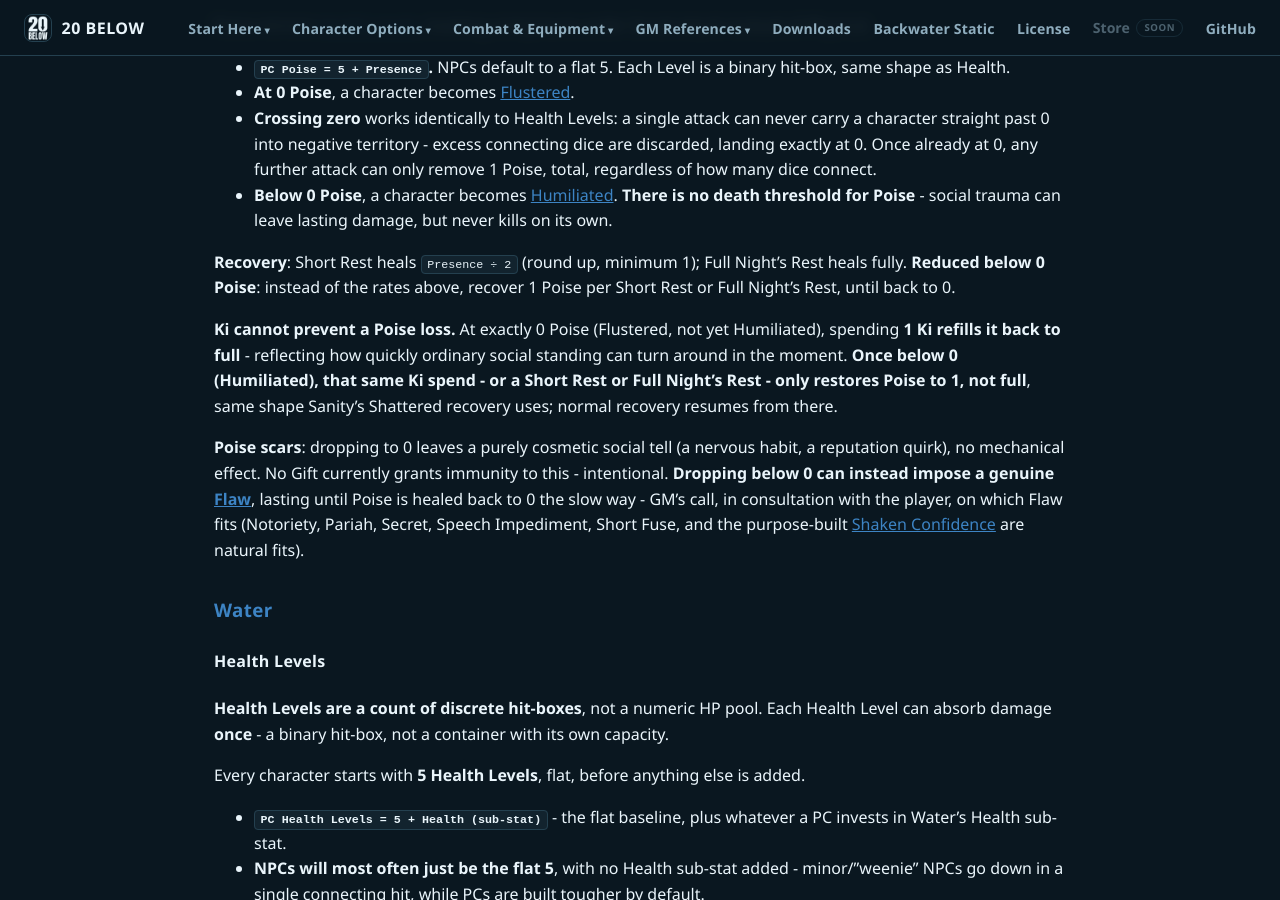
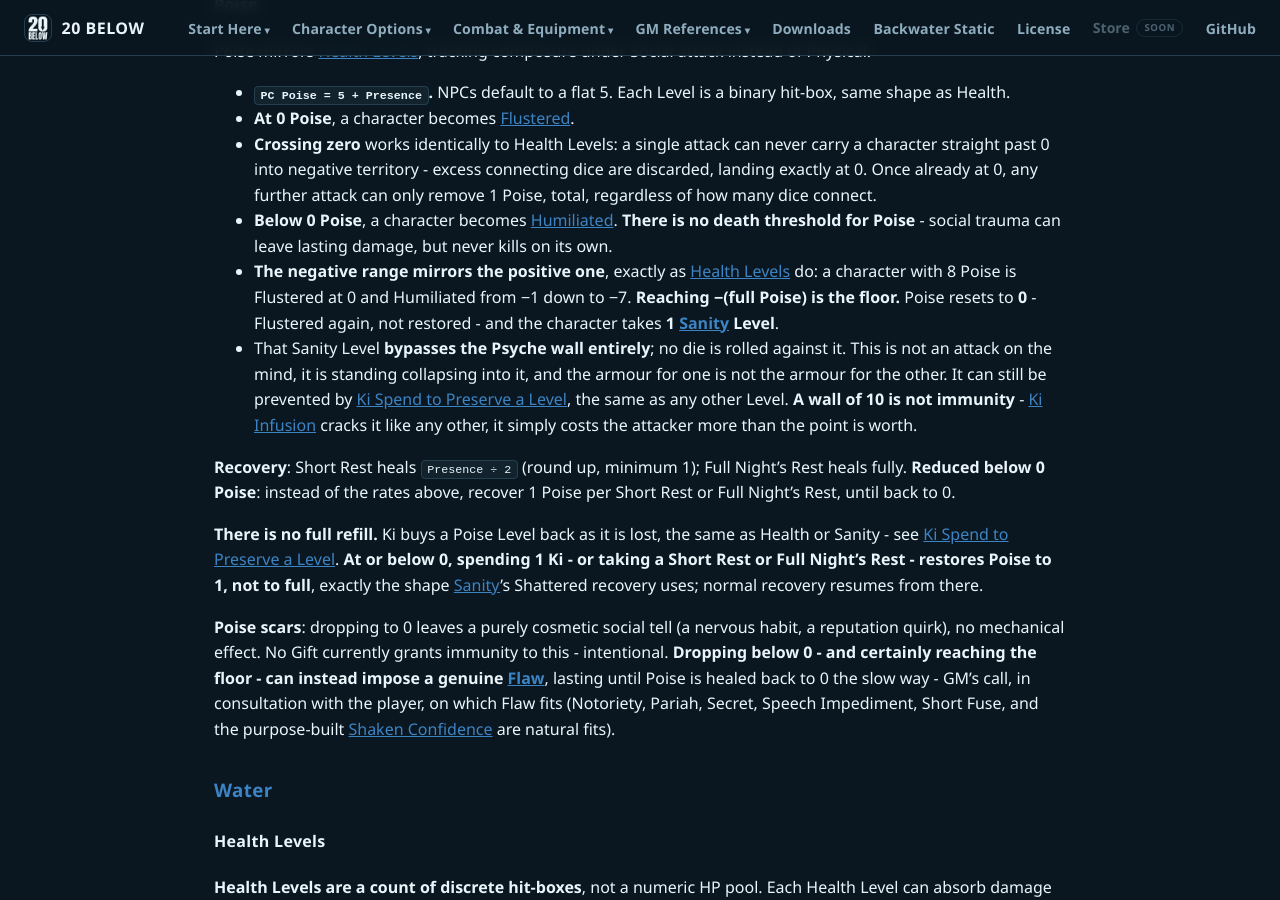
Before and after one commit to feralucce/20_Below, a Jekyll site: the page built from rules/rules.md, in a window 1280 px wide and 900 px high, scrolled down 12868 px. Built offline with Jekyll 4.4.1, drawn with Linux system fonts in a browser that asks for light colours; our own code applies the rules of GitHub Pages for plain Markdown files; some of the changed text lies outside the part shown.

Commit message:
Poise has a floor, and hitting it costs Sanity
Poise could be ground down and then parked at the bottom with nothing
further at stake - a character could be Humiliated indefinitely and the
attacker had no reason left to keep pushing. Now the track runs the full
mirror, +max down to -max, the same shape Health uses since yesterday: 0
is Flustered, the negative range is Humiliated, and reaching -(full Poise)
resets Poise to 0 and costs a point of Sanity.

That gives sustained social pressure a consequence that is not more social
pressure, which is what the research on humiliation actually describes -
held long enough it stops being about standing and starts being about the
person. Depression and social anxiety are the documented outcomes, not a
worse mood.

The Sanity Level bypasses the Psyche wall, because this is not an attack
on the mind: it is standing collapsing into it, and the armour for one is
not the armour for the other. Ki still prevents it like any other Level, so
the defence is the pool rather than the stat.

Cost to inflict, with the crossing-zero throttle applied: once at 0, an
attack removes 1 Poise however many dice connect, so the negative range
costs one successful social attack per point. A Presence 3 character
absorbs eight of them after already being Flustered before losing a single
Sanity, and can spend 1 Ki to cancel even that. A wall of 10 is not
immunity either - Ki Infusion cracks it, at around 30 Ki for one point,
which is reachable and never worth it.

Also carries the earlier correction: Ki restores Poise to 1 rather than
refilling it, matching Sanity's Shattered recovery exactly.

Co-Authored-By: Claude Opus 5 <noreply@anthropic.com>

```diff
--- a/rules/rules.md
+++ b/rules/rules.md
@@ -71,13 +71,13 @@ Covers **all three attack types** - Physical, Social, and Mental - with the same
 
 Spending after the roll means no Ki is ever wasted - not on a die that already got through, and not on one too far under the wall for the sub-stat to save. It buys the same damage as committing blind would have, for roughly half the Ki.
 
-This is a **direct Ki spend**, the same category as [spending Ki to preserve a Health Level or Sanity Level](#ki-spend-to-preserve-a-health-level-or-sanity-level) and [Bump Action Bracket](fate.md#ki-the-pool-formerly-risk-pool) - **not** a Fate Token spend, so it does **not** count against [Stamina's per-Scene spend cap](fate.md#staminas-job).
+This is a **direct Ki spend**, the same category as [spending Ki to preserve a Level](#ki-spend-to-preserve-a-level) and [Bump Action Bracket](fate.md#ki-the-pool-formerly-risk-pool) - **not** a Fate Token spend, so it does **not** count against [Stamina's per-Scene spend cap](fate.md#staminas-job).
 
 Full negation is still the honest baseline: an unboosted attack against a maxed wall can never get through, but a player willing to spend Ki can crack even a Soak/Presence/Psyche of 10 - a boosted die with a matching sub-stat of 10 is a guaranteed connect, while a rating of 2 only gives a 20% chance per boosted die.
 
-### Ki Spend to Preserve a Health Level or Sanity Level
+### Ki Spend to Preserve a Level
 
-A player may spend **1 point from Ki** (the pool - distinct from [Fate Tokens](fate.md), the resource players earn/spend) to **cancel the loss of one Health Level or Sanity Level**, at a cost of 1 Ki per Level preserved. Multiple Ki can be spent to preserve multiple Levels, even across both tracks from the same attack. **Poise works differently and isn't covered by this rule** - Ki can't prevent a Poise loss; see [Poise](#poise) for its own Ki-refill rule instead.
+A player may spend **1 point from Ki** (the pool - distinct from [Fate Tokens](fate.md), the resource players earn/spend) to **cancel the loss of one Health, Poise or Sanity Level**, at a cost of 1 Ki per Level preserved. Multiple Ki can be spent to preserve multiple Levels, even across more than one track from the same attack. All three tracks work the same way here - a die that got through a wall costs a Level, and a point of Ki buys that Level back before it is lost.
 
 ## Attributes
 
@@ -291,12 +291,14 @@ Poise mirrors [Health Levels](#health-levels), tracking composure under Social a
 - **At 0 Poise**, a character becomes [Flustered](#flustered).
 - **Crossing zero** works identically to Health Levels: a single attack can never carry a character straight past 0 into negative territory - excess connecting dice are discarded, landing exactly at 0. Once already at 0, any further attack can only remove 1 Poise, total, regardless of how many dice connect.
 - **Below 0 Poise**, a character becomes [Humiliated](#humiliated). **There is no death threshold for Poise** - social trauma can leave lasting damage, but never kills on its own.
+- **The negative range mirrors the positive one**, exactly as [Health Levels](#health-levels) do: a character with 8 Poise is Flustered at 0 and Humiliated from −1 down to −7. **Reaching −(full Poise) is the floor.** Poise resets to **0** - Flustered again, not restored - and the character takes **1 [Sanity](#sanity) Level**.
+- That Sanity Level **bypasses the Psyche wall entirely**; no die is rolled against it. This is not an attack on the mind, it is standing collapsing into it, and the armour for one is not the armour for the other. It can still be prevented by [Ki Spend to Preserve a Level](#ki-spend-to-preserve-a-level), the same as any other Level. **A wall of 10 is not immunity** - [Ki Infusion](#ki-infusion) cracks it like any other, it simply costs the attacker more than the point is worth.
 
 **Recovery**: Short Rest heals `Presence ÷ 2` (round up, minimum 1); Full Night's Rest heals fully. **Reduced below 0 Poise**: instead of the rates above, recover 1 Poise per Short Rest or Full Night's Rest, until back to 0.
 
-**Ki cannot prevent a Poise loss.** At exactly 0 Poise (Flustered, not yet Humiliated), spending **1 Ki refills it back to full** - reflecting how quickly ordinary social standing can turn around in the moment. **Once below 0 (Humiliated), that same Ki spend - or a Short Rest or Full Night's Rest - only restores Poise to 1, not full**, same shape Sanity's Shattered recovery uses; normal recovery resumes from there.
+**There is no full refill.** Ki buys a Poise Level back as it is lost, the same as Health or Sanity - see [Ki Spend to Preserve a Level](#ki-spend-to-preserve-a-level). **At or below 0, spending 1 Ki - or taking a Short Rest or Full Night's Rest - restores Poise to 1, not to full**, exactly the shape [Sanity](#sanity)'s Shattered recovery uses; normal recovery resumes from there.
 
-**Poise scars**: dropping to 0 leaves a purely cosmetic social tell (a nervous habit, a reputation quirk), no mechanical effect. No Gift currently grants immunity to this - intentional. **Dropping below 0 can instead impose a genuine [Flaw](flaws.md)**, lasting until Poise is healed back to 0 the slow way - GM's call, in consultation with the player, on which Flaw fits (Notoriety, Pariah, Secret, Speech Impediment, Short Fuse, and the purpose-built [Shaken Confidence](flaws.md#shaken-confidence) are natural fits).
+**Poise scars**: dropping to 0 leaves a purely cosmetic social tell (a nervous habit, a reputation quirk), no mechanical effect. No Gift currently grants immunity to this - intentional. **Dropping below 0 - and certainly reaching the floor - can instead impose a genuine [Flaw](flaws.md)**, lasting until Poise is healed back to 0 the slow way - GM's call, in consultation with the player, on which Flaw fits (Notoriety, Pariah, Secret, Speech Impediment, Short Fuse, and the purpose-built [Shaken Confidence](flaws.md#shaken-confidence) are natural fits).
 
 ### Water
 
@@ -450,7 +452,7 @@ A character whose [Poise](#poise) drops below 0 becomes **Humiliated** - a step
 
 **A Humiliated character can't take the lead, negotiate, or be trusted to speak for the group** - socially deferring and complying rather than asserting themselves. Unlike Shattered (see [Sanity](#sanity)), a Humiliated character still acts fully on their own; this is social paralysis, not physical.
 
-Humiliated clears once Poise is restored back to 0 (see [Poise recovery](#poise) - Ki, a Short Rest, or a Full Night's Rest only restores it to 1 while still below 0, not a full refill).
+Humiliated clears once Poise is restored back to 0 (see [Poise recovery](#poise) - Ki, a Short Rest or a Full Night's Rest each only restore it to 1 while still below 0, never to full).
 #### Exhausted
 
 The only Condition that **stacks**, in levels **1-5**. Taken from pushing an effort past what [Stamina](#poise) covers, or from [cold or heat](#common-hazards). Effects are cumulative:
```
Also changed, not shown: other parts of rules/rules.md (+1 -1 lines), rules/fate.md (+1 -1 lines), rules/glossary.md (+1 -1 lines).
